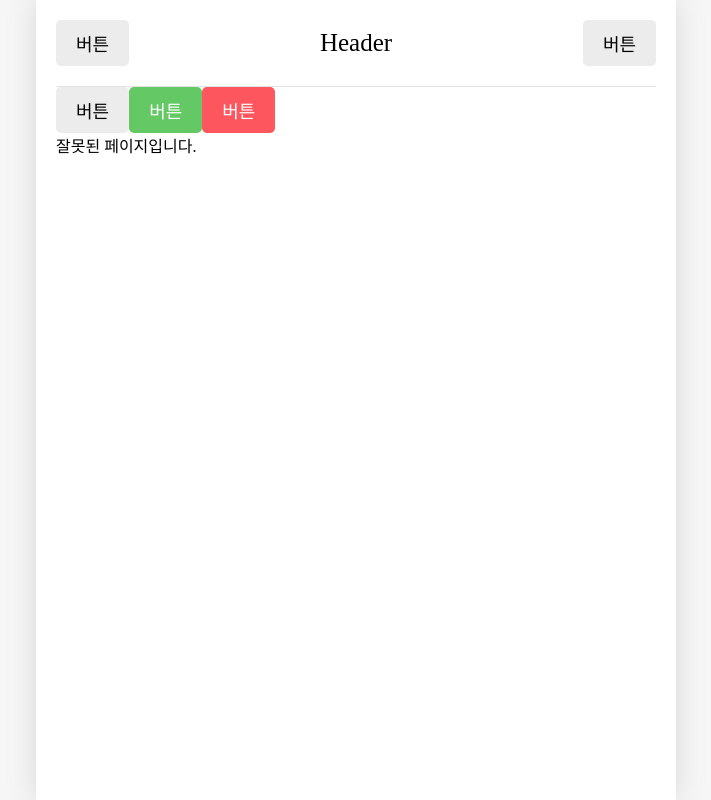
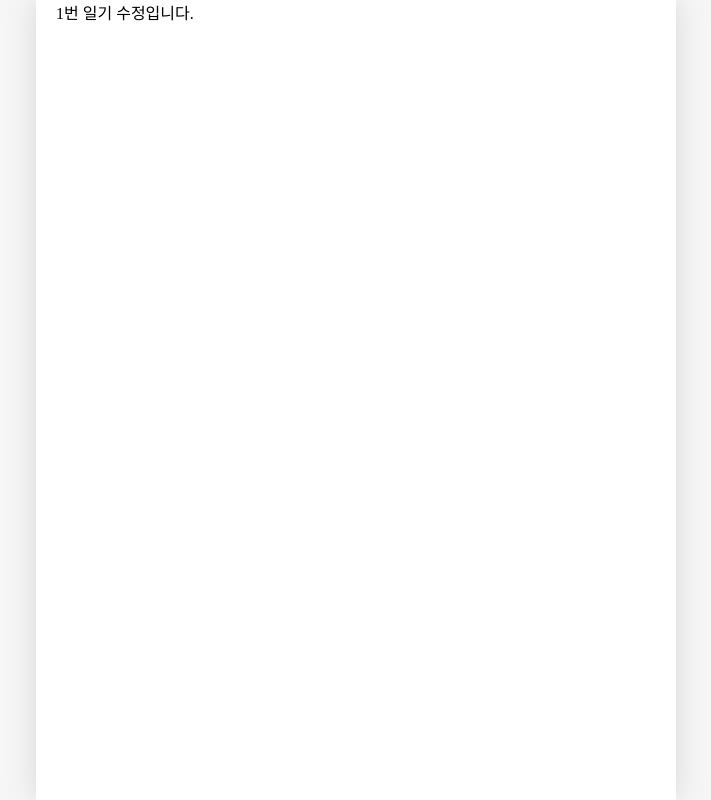
Before and after one commit to dididiri1/react-emotiondiary, a React (Vite) app: page /edit/1 in a window 1280 px wide. Shown: the whole page, without its empty margins (284-995 px from the left). Built offline with nearby package versions, Linux system fonts and the light colour scheme; a web font is replaced by a local one.

Commit message:
feat: Edit.jsx 추가

```diff
--- a/src/App.jsx
+++ b/src/App.jsx
@@ -1,52 +1,41 @@
 import "./App.css";
+import { useReducer } from "react";
 import { Routes, Route, Link, useNavigate } from "react-router-dom";
+
 import Home from "./pages/Home";
 import Diary from "./pages/Diary";
 import New from "./pages/New";
+import Edit from "./pages/Edit";
 import Notfound from "./pages/Notfound";
-import { getEmotionImage } from "./util/get-emotion-image";
-import Button from "./components/Button";
-import Header from "./components/Header";
+
+const mockData = [
+  {
+    id: 1,
+    createDate: new Date().getTime(),
+    emotionId: 1,
+    content: "1번 일기 내용",
+  },
+  {
+    id: 2,
+    createDate: new Date().getTime(),
+    emotionId: 2,
+    content: "2번 일기 내용",
+  },
+];
+
+function reducer(state, action) {
+  return state;
+}
 
 function App() {
-  const nav = useNavigate();
-
-  const onClickButton = () => {
-    nav("/new");
-  };
-
+  const [data, dispatch] = useReducer(reducer, [mockData]);
   return (
     <>
-      <Header
-        title={"Header"}
-        leftChild={<Button text={"Left"} />}
-        rightChild={<Button text={"Right"} />}
-      />
-      <Button
-        text={"123"}
-        type={"DEFAULT"}
-        onClick={() => {
-          console.log("123번 버튼 클릭!");
-        }}
-      />
-      <Button
-        text={"123"}
-        type={"POSITIVE"}
-        onClick={() => {
-          console.log("123번 버튼 클릭!");
-        }}
-      />
-      <Button
-        text={"123"}
-        type={"NEGATIVE"}
-        onClick={() => {
-          console.log("123번 버튼 클릭!");
-        }}
-      />
       <Routes>
         <Route path="/" element={<Home />} />
         <Route path="/new" element={<New />} />
         <Route path="/diary/:id" element={<Diary />} />
+        <Route path="/edit/:id" element={<Edit />} />
         <Route path="*" element={<Notfound />} />
       </Routes>
     </>
--- /dev/null
+++ b/src/pages/Edit.jsx
@@ -0,0 +1,8 @@
+import { useParams } from "react-router-dom";
+
+const Edit = () => {
+  const params = useParams();
+  return <div>{params.id}번 일기 수정입니다.</div>;
+};
+
+export default Edit;
```
